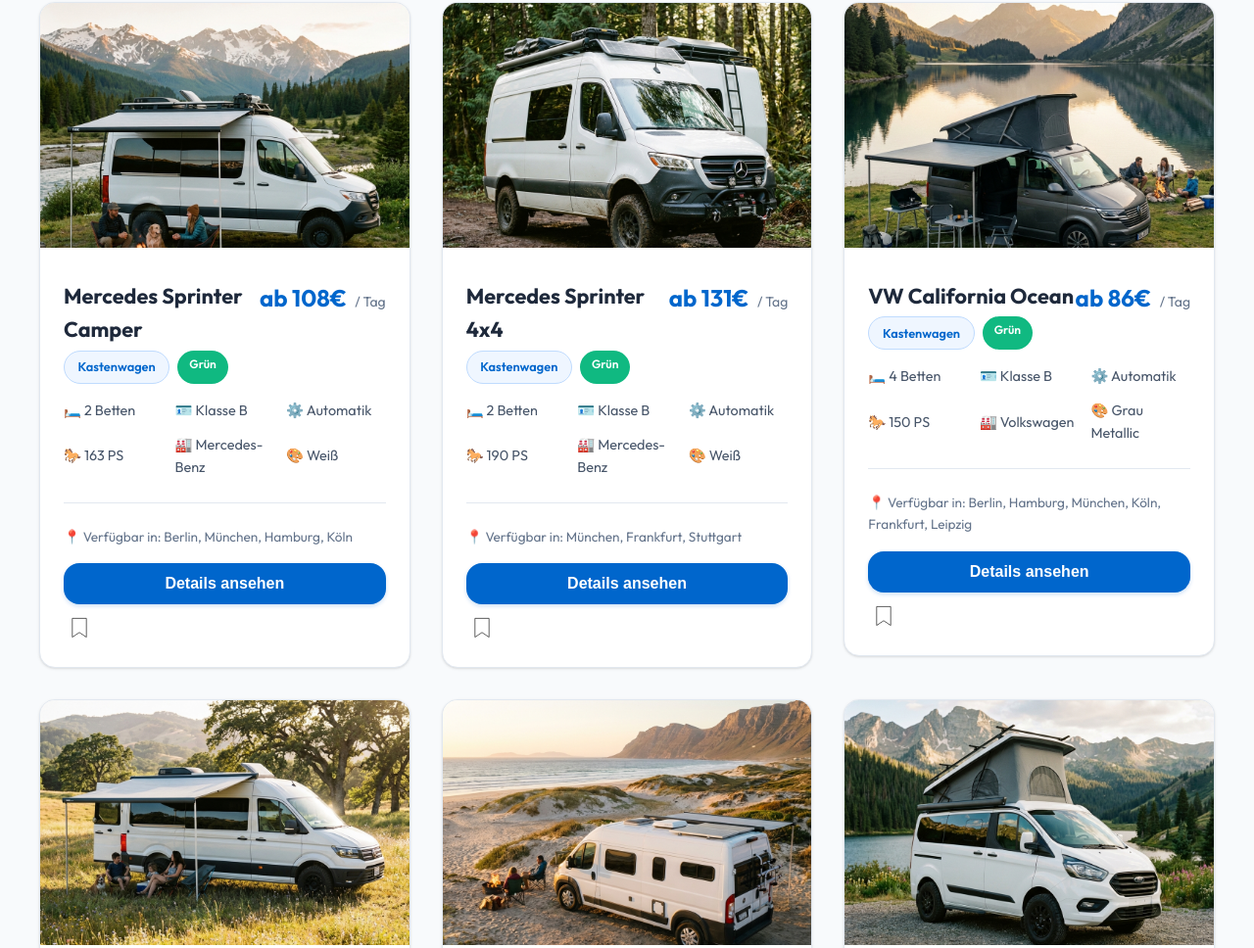
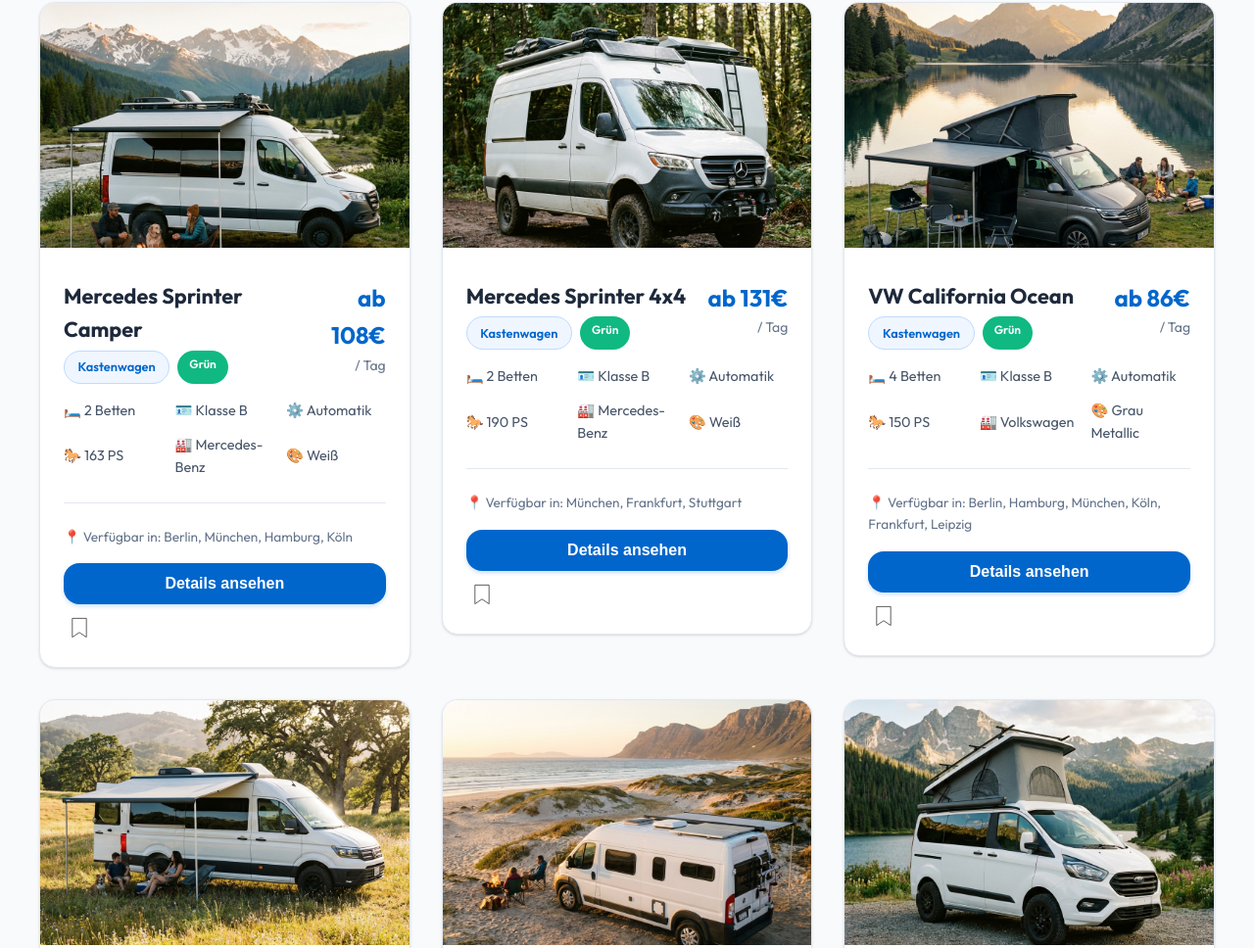
Before and after one commit to alicasteinhoff-coder/Wohnmobil, a website: page index.html in a window 1280 px wide. Shown: the part 1186-2154 px from the top of the page at 98% size. Drawn offline with nearby package versions, Linux system fonts and the light colour scheme.

Commit message:
Display price format: ab 108€ on top line, / Tag below

```diff
--- a/style.css
+++ b/style.css
@@ -401,15 +401,13 @@ body {
     font-weight: 700;
     color: var(--primary-color);
     text-align: right;
-    white-space: nowrap;
 }
 
 .vehicle-price span {
     font-size: 0.875rem;
     font-weight: 500;
     color: var(--text-light);
-    display: inline;
-    margin-left: 0.25rem;
+    display: block;
 }
 
 .vehicle-specs {
```
